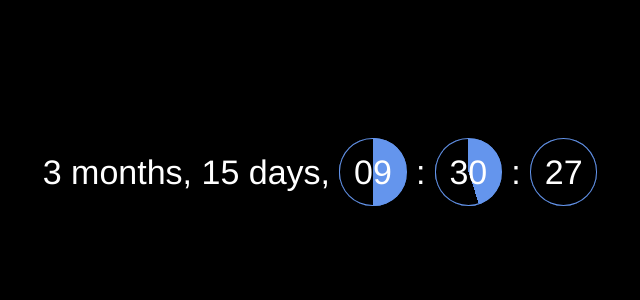
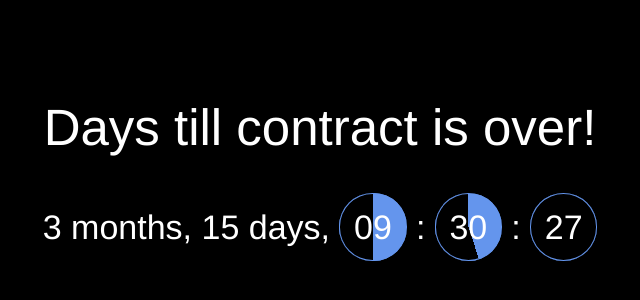
Before and after one commit to tmikus/contract-countdown-timer, a website: page index.html in a window 1280 px wide. Shown: the part 236-536 px from the top of the page, without its empty margins (320-960 px from the left). Drawn offline with Linux system fonts and the light colour scheme.

Commit message:
Bringing back the message.

```diff
--- a/index.html
+++ b/index.html
@@ -7,7 +7,7 @@
     <body>
         <div id="countdown-panel">
             <p class="info-text">
-                <!--Days till contract is over!-->
+                Days till contract is over!
             </p>
             <p class="watch-face">
                 <span id="months" class="string">2 months, </span>
```
